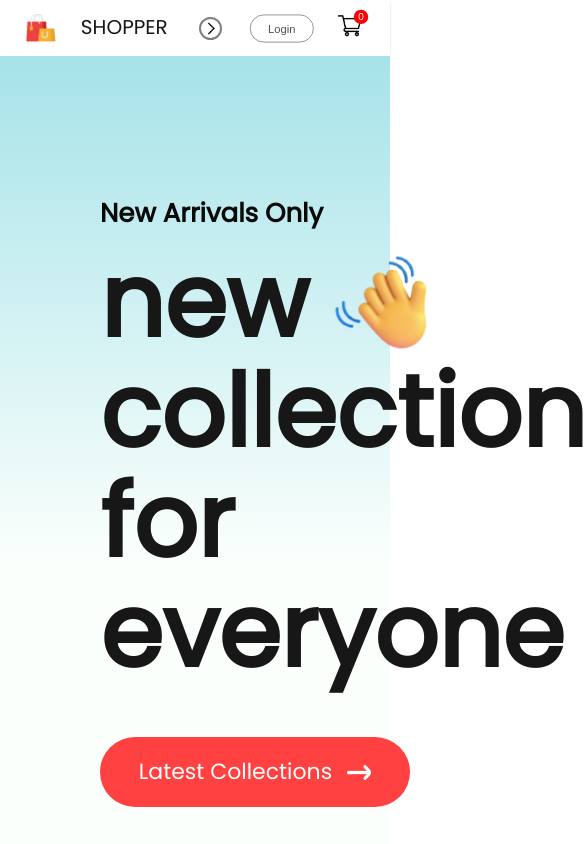
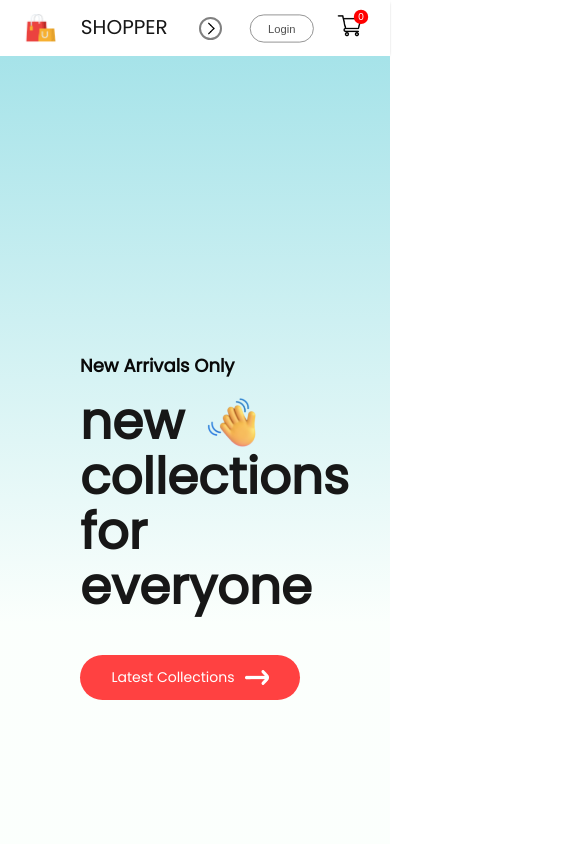
Before and after one commit to DileepChandra9597/E-Commerce-Website, a React (Create React App) app: page / in a window 390 px wide. Shown: the top 844 px of the page, 585 px wide, since content can reach past the window. Built offline with nearby package versions, Linux system fonts and the light colour scheme.

Commit message:
fix:  added css properties for less resolutions in Hero page

```diff
--- a/src/Components/Hero/Hero.css
+++ b/src/Components/Hero/Hero.css
@@ -18,21 +18,24 @@
     color: #090909;
     font-size: 26px;
     font-weight: 600;
-    margin-top: 50px;
+    transition: 0.5s;
 }
 .hero-left p{
     display: flex;
     color: #171717;
-    font-size: 100px;
+    font-size: 80px;
     font-weight: 700;
+    transition: 0.5s;
 }
 .hero-hand-icon{
     display: flex;
     align-items: center;
     gap: 20px;
+    transition: 0.5s;
 }
 .hero-hand-icon img{
     width: 105px;
+    transition: 0.5s;
 }
 .hero-latest-btn{
     display: flex;
@@ -47,6 +50,7 @@
     color: white;
     font-size: 22px;
     font-weight: 500;
+    transition: 0.5s;
 }
 .hero-right{
     flex: 1;
@@ -56,4 +60,96 @@
 }
 .hero-right img{
     width: 580px;
+    transition: 0.5s;
 }
+@media(max-width:1280px){
+    .hero-left{
+        padding-left: 100px;
+    }
+    .hero-left h2{
+        font-size: 22px;
+    }
+    .hero-left p{
+        font-size: 60px;
+    }
+    .hero-hand-icon img{
+        width: 80px;
+    }
+    .hero-latest-btn{
+        gap: 10px;
+        width: 250px;
+        height: 60px;
+        margin-top: 20px;
+        font-size: 18px;
+    }
+    .hero-right img{
+        width: 500px;
+    }
+}
+@media(max-width:1024px){
+    .hero-left{
+        padding-left: 80px;
+    }
+    .hero-left h2{
+        font-size: 20px;
+    }
+    .hero-left p{
+        font-size: 55px;
+    }
+    .hero-hand-icon img{
+        width: 65px;
+    }
+    .hero-latest-btn{
+        width: 220px;
+        height: 50px;
+        font-size: 16px;
+    }
+    .hero-right img{
+        width: 350px;
+    }
+}
+@media(max-width:800px){
+    .hero-left{
+        padding-left: 30px;
+    }
+    .hero-left h2{
+        font-size: 16px;
+    }
+    .hero-left p{
+        font-size: 40px;
+    }
+    .hero-hand-icon img{
+        width: 50px;
+    }
+    .hero-latest-btn{
+        width: 175px;
+        height: 37px;
+        font-size: 13px;
+    }
+    .hero-right img{
+        width: 300px;
+    }
+}
+@media(max-width:600px){
+    .hero{
+        flex-direction: column;
+        padding: 50px;
+    }
+    .hero-left h2{
+        font-size: 18px;
+    }
+    .hero-left p{
+        font-size: 50px;
+    }
+    .hero-hand-icon img{
+        width: 55px;
+    }
+    .hero-latest-btn{
+        width: 220px;
+        height: 45px;
+        font-size: 14px;
+    }
+    .hero-right{
+        display: none;
+    }
+}
--- a/src/Pages/ShopCategory.jsx
+++ b/src/Pages/ShopCategory.jsx
@@ -6,7 +6,6 @@
 import Item from '../Components/Items/Item'
 
 const ShopCategory = (props) => {
-  //const {all_product} = useContext(ShopCategory);
   return (
     <div className='shop-category'>
         <img className='shopcategory-banner' src={props.banner} alt=''/>
```
